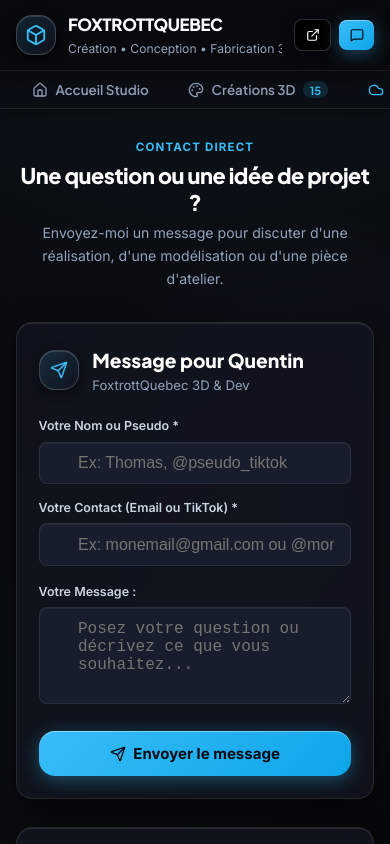
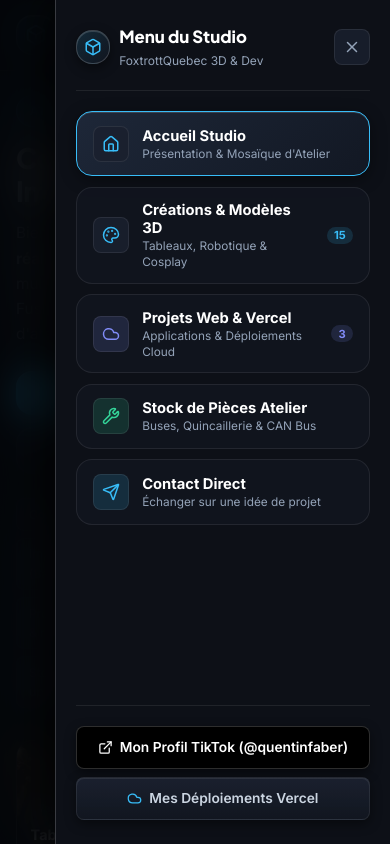
Before and after one commit to Eloura74/card-printer, a React (Vite) app: page / in a window 390 px wide. Both pictures are taken after a click on the button "Ouvrir le menu". Shown: the top 844 px of the page. Built offline with nearby package versions, Linux system fonts and the light colour scheme; the HTML template or start-up script is replaced by a standard one.

Commit message:
feat: ajout du menu burger mobile interactif et fluide

```diff
--- a/src/components/layout/Header.jsx
+++ b/src/components/layout/Header.jsx
@@ -1,59 +1,215 @@
-import React from 'react';
-import { Box, ExternalLink, MessageSquare } from 'lucide-react';
-import { creatorProfile } from '../../data/projectsData';
+import React, { useState } from 'react';
+import {
+  Box,
+  ExternalLink,
+  MessageSquare,
+  Menu,
+  X,
+  Home,
+  Palette,
+  Cloud,
+  Wrench,
+  Send,
+  GitBranch
+} from 'lucide-react';
+import { creatorProfile, projectsList } from '../../data/projectsData';
+import { vercelProjectsList, vercelProfile } from '../../data/vercelProjectsData';
 
 export default function Header({ activeTab, setActiveTab }) {
+  const [mobileMenuOpen, setMobileMenuOpen] = useState(false);
+
+  const handleNavClick = (tab) => {
+    setActiveTab(tab);
+    setMobileMenuOpen(false);
+  };
+
   return (
+    <>
       <header className="app-header">
         <div className="app-container header-content">
-        <div className="brand-section" onClick={() => setActiveTab('home')} style={{ cursor: 'pointer' }}>
+          <div className="brand-section" onClick={() => handleNavClick('home')} style={{ cursor: 'pointer' }}>
             <div className="brand-logo-hex">
               <Box style={{ width: 22, height: 22 }} />
             </div>
             <div className="brand-info">
               <h1>
                 <span>FOXTROTTQUEBEC</span>
-              <span style={{ fontSize: '0.78rem', color: 'var(--accent-terracotta)', fontWeight: 600, padding: '0.15rem 0.5rem', background: 'var(--accent-terracotta-subtle)', borderRadius: 999 }}>
-                3D DESIGN
+                <span className="brand-badge-desktop" style={{ fontSize: '0.75rem', color: 'var(--accent-cyan)', fontWeight: 600, padding: '0.15rem 0.5rem', background: 'var(--accent-cyan-subtle)', borderRadius: 999 }}>
+                  3D & DEV
                 </span>
               </h1>
               <p>
                 <span>{creatorProfile.subtitle}</span>
-              <span style={{ color: 'var(--border-subtle)' }}>•</span>
-              <a
-                href={creatorProfile.tiktokUrl}
-                target="_blank"
-                rel="noopener noreferrer"
-                onClick={(e) => e.stopPropagation()}
-                style={{ color: 'var(--accent-terracotta)', fontWeight: 600, textDecoration: 'none' }}
-              >
-                {creatorProfile.tiktokHandle}
-              </a>
               </p>
             </div>
           </div>
 
           <div className="header-actions">
+            {/* Actions visibles sur Desktop */}
+            <div className="header-desktop-actions">
               <a
                 href={creatorProfile.tiktokUrl}
                 target="_blank"
                 rel="noopener noreferrer"
                 className="btn btn-tiktok"
-            title="Voir mon profil complet sur TikTok"
+                title="Voir mon profil TikTok"
               >
                 <ExternalLink style={{ width: 14, height: 14 }} />
                 <span>Mon TikTok</span>
               </a>
 
               <button
-            onClick={() => setActiveTab('contact')}
+                onClick={() => handleNavClick('contact')}
                 className="btn btn-primary"
               >
                 <MessageSquare style={{ width: 14, height: 14 }} />
                 <span>Contact & Idées</span>
               </button>
             </div>
+
+            {/* Bouton Hamburger Mobile */}
+            <button
+              className="mobile-burger-btn"
+              onClick={() => setMobileMenuOpen(!mobileMenuOpen)}
+              aria-label={mobileMenuOpen ? "Fermer le menu" : "Ouvrir le menu"}
+            >
+              {mobileMenuOpen ? (
+                <X style={{ width: 22, height: 22, color: '#ffffff' }} />
+              ) : (
+                <Menu style={{ width: 22, height: 22, color: 'var(--accent-cyan)' }} />
+              )}
+            </button>
+          </div>
         </div>
       </header>
+
+      {/* Menu Tiroir Mobile (Drawer) */}
+      {mobileMenuOpen && (
+        <div className="mobile-drawer-overlay" onClick={() => setMobileMenuOpen(false)}>
+          <div className="mobile-drawer-card" onClick={(e) => e.stopPropagation()}>
+            <div className="mobile-drawer-header">
+              <div style={{ display: 'flex', alignItems: 'center', gap: '0.6rem' }}>
+                <div className="brand-logo-hex" style={{ width: 34, height: 34 }}>
+                  <Box style={{ width: 18, height: 18 }} />
+                </div>
+                <div>
+                  <h3 style={{ fontFamily: 'var(--font-display)', fontSize: '1.05rem', fontWeight: 800, color: '#ffffff' }}>
+                    Menu du Studio
+                  </h3>
+                  <p style={{ fontSize: '0.75rem', color: 'var(--text-muted)' }}>
+                    FoxtrottQuebec 3D & Dev
+                  </p>
+                </div>
+              </div>
+
+              <button
+                className="close-btn"
+                onClick={() => setMobileMenuOpen(false)}
+                style={{ position: 'static' }}
+              >
+                <X style={{ width: 18, height: 18 }} />
+              </button>
+            </div>
+
+            {/* Liste des Liens de Navigation Mobile */}
+            <div className="mobile-nav-list">
+              <button
+                onClick={() => handleNavClick('home')}
+                className={`mobile-nav-item ${activeTab === 'home' ? 'active' : ''}`}
+              >
+                <div className="mobile-nav-icon">
+                  <Home style={{ width: 18, height: 18 }} />
+                </div>
+                <div style={{ textAlign: 'left' }}>
+                  <strong>Accueil Studio</strong>
+                  <small>Présentation & Mosaïque d'Atelier</small>
+                </div>
+              </button>
+
+              <button
+                onClick={() => handleNavClick('gallery')}
+                className={`mobile-nav-item ${activeTab === 'gallery' ? 'active' : ''}`}
+              >
+                <div className="mobile-nav-icon">
+                  <Palette style={{ width: 18, height: 18 }} />
+                </div>
+                <div style={{ textAlign: 'left', flex: 1 }}>
+                  <strong>Créations & Modèles 3D</strong>
+                  <small>Tableaux, Robotique & Cosplay</small>
+                </div>
+                <span className="nav-pill-badge">{projectsList.length}</span>
+              </button>
+
+              <button
+                onClick={() => handleNavClick('vercel')}
+                className={`mobile-nav-item ${activeTab === 'vercel' ? 'active' : ''}`}
+              >
+                <div className="mobile-nav-icon" style={{ color: 'var(--accent-indigo)', background: 'rgba(129, 140, 248, 0.15)' }}>
+                  <Cloud style={{ width: 18, height: 18 }} />
+                </div>
+                <div style={{ textAlign: 'left', flex: 1 }}>
+                  <strong>Projets Web & Vercel</strong>
+                  <small>Applications & Déploiements Cloud</small>
+                </div>
+                <span className="nav-pill-badge" style={{ color: 'var(--accent-indigo)', background: 'rgba(129, 140, 248, 0.15)' }}>
+                  {vercelProjectsList.length}
+                </span>
+              </button>
+
+              <button
+                onClick={() => handleNavClick('workshop')}
+                className={`mobile-nav-item ${activeTab === 'workshop' ? 'active' : ''}`}
+              >
+                <div className="mobile-nav-icon" style={{ color: 'var(--accent-sage)', background: 'rgba(52, 211, 153, 0.15)' }}>
+                  <Wrench style={{ width: 18, height: 18 }} />
+                </div>
+                <div style={{ textAlign: 'left' }}>
+                  <strong>Stock de Pièces Atelier</strong>
+                  <small>Buses, Quincaillerie & CAN Bus</small>
+                </div>
+              </button>
+
+              <button
+                onClick={() => handleNavClick('contact')}
+                className={`mobile-nav-item ${activeTab === 'contact' ? 'active' : ''}`}
+              >
+                <div className="mobile-nav-icon" style={{ color: 'var(--accent-cyan)', background: 'rgba(56, 189, 248, 0.15)' }}>
+                  <Send style={{ width: 18, height: 18 }} />
+                </div>
+                <div style={{ textAlign: 'left' }}>
+                  <strong>Contact Direct</strong>
+                  <small>Échanger sur une idée de projet</small>
+                </div>
+              </button>
+            </div>
+
+            {/* Liens Réseaux Externes dans le Menu Mobile */}
+            <div className="mobile-drawer-footer">
+              <a
+                href={creatorProfile.tiktokUrl}
+                target="_blank"
+                rel="noopener noreferrer"
+                className="btn btn-tiktok"
+                style={{ width: '100%', justifyContent: 'center' }}
+              >
+                <ExternalLink style={{ width: 15, height: 15 }} />
+                <span>Mon Profil TikTok ({creatorProfile.tiktokHandle})</span>
+              </a>
+
+              <a
+                href={vercelProfile.vercelUrl}
+                target="_blank"
+                rel="noopener noreferrer"
+                className="btn btn-secondary"
+                style={{ width: '100%', justifyContent: 'center', marginTop: '0.5rem' }}
+              >
+                <Cloud style={{ width: 15, height: 15, color: 'var(--accent-cyan)' }} />
+                <span>Mes Déploiements Vercel</span>
+              </a>
+            </div>
+          </div>
+        </div>
+      )}
+    </>
   );
 }
--- a/src/index.css
+++ b/src/index.css
@@ -1,7 +1,7 @@
 @import url('https://fonts.googleapis.com/css2?family=Plus+Jakarta+Sans:wght@300;400;500;600;700;800;900&family=Inter:wght@300;400;500;600;700&family=JetBrains+Mono:wght@400;500;600&display=swap');
 
 /* ==========================================================================
-   DESIGN SYSTEM LUXE SOMBRE & 100% MOBILE RESPONSIVE — FOXTROTTQUEBEC 3D
+   DESIGN SYSTEM LUXE SOMBRE & MENU BURGER MOBILE — FOXTROTTQUEBEC 3D & DEV
    ========================================================================== */
 :root {
   --font-display: 'Plus Jakarta Sans', -apple-system, BlinkMacSystemFont, sans-serif;
@@ -10,7 +10,7 @@
 
   /* Arrière-plans sombres & Verre dépoli */
   --bg-app: #08090d;
-  --bg-header: rgba(8, 9, 13, 0.88);
+  --bg-header: rgba(8, 9, 13, 0.9);
   --bg-surface: rgba(18, 22, 32, 0.75);
   --bg-surface-elevated: rgba(26, 32, 46, 0.85);
   --bg-surface-hover: rgba(33, 41, 58, 0.95);
@@ -63,7 +63,7 @@
   --transition-smooth: 0.35s cubic-bezier(0.16, 1, 0.3, 1);
 }
 
-/* Reset & Fond Immersif */
+/* Reset & Base */
 * {
   box-sizing: border-box;
   margin: 0;
@@ -88,22 +88,6 @@
     radial-gradient(circle at 85% 60%, rgba(129, 140, 248, 0.05) 0%, transparent 50%),
     radial-gradient(circle at 10% 80%, rgba(52, 211, 153, 0.03) 0%, transparent 50%);
   background-attachment: fixed;
-}
-
-/* Scrollbar discrète */
-::-webkit-scrollbar {
-  width: 6px;
-  height: 6px;
-}
-::-webkit-scrollbar-track {
-  background: var(--bg-app);
-}
-::-webkit-scrollbar-thumb {
-  background: #1e2433;
-  border-radius: 4px;
-}
-::-webkit-scrollbar-thumb:hover {
-  background: #333d52;
 }
 
 /* Layout */
@@ -161,10 +145,6 @@
   border-color: var(--accent-cyan);
 }
 
-.brand-info {
-  min-width: 0;
-}
-
 .brand-info h1 {
   font-family: var(--font-display);
   font-size: 1.05rem;
@@ -184,18 +164,144 @@
   align-items: center;
   gap: 0.35rem;
   white-space: nowrap;
-  overflow: hidden;
-  text-overflow: ellipsis;
 }
 
 .header-actions {
   display: flex;
   align-items: center;
-  gap: 0.5rem;
+  gap: 0.65rem;
+}
+
+.header-desktop-actions {
+  display: flex;
+  align-items: center;
+  gap: 0.65rem;
+}
+
+/* Bouton Burger Mobile */
+.mobile-burger-btn {
+  display: none; /* Masqué sur Desktop */
+  width: 42px;
+  height: 42px;
+  border-radius: var(--radius-sm);
+  background: var(--bg-surface-elevated);
+  border: 1px solid var(--border-highlight);
+  align-items: center;
+  justify-content: center;
+  cursor: pointer;
+  box-shadow: var(--shadow-sm);
+  transition: all var(--transition-fast);
+  touch-action: manipulation;
+}
+
+.mobile-burger-btn:hover {
+  background: var(--bg-surface-hover);
+  border-color: var(--accent-cyan);
+}
+
+/* Tiroir Mobile (Drawer Menu) */
+.mobile-drawer-overlay {
+  position: fixed;
+  inset: 0;
+  z-index: 90;
+  background: rgba(4, 6, 10, 0.85);
+  backdrop-filter: blur(20px);
+  -webkit-backdrop-filter: blur(20px);
+  display: flex;
+  justify-content: flex-end;
+  animation: fadeIn 0.2s ease;
+}
+
+.mobile-drawer-card {
+  width: 86%;
+  max-width: 360px;
+  height: 100vh;
+  background: #0d1017;
+  border-left: 1px solid var(--border-highlight);
+  box-shadow: -10px 0 40px rgba(0, 0, 0, 0.8);
+  padding: 1.5rem 1.25rem;
+  display: flex;
+  flex-direction: column;
+  justify-content: space-between;
+  overflow-y: auto;
+  animation: slideInRight 0.25s cubic-bezier(0.16, 1, 0.3, 1);
+}
+
+@keyframes slideInRight {
+  from { transform: translateX(100%); }
+  to { transform: translateX(0); }
+}
+
+.mobile-drawer-header {
+  display: flex;
+  align-items: center;
+  justify-content: space-between;
+  padding-bottom: 1.25rem;
+  border-bottom: 1px solid var(--border-subtle);
+  margin-bottom: 1.25rem;
+}
+
+.mobile-nav-list {
+  display: flex;
+  flex-direction: column;
+  gap: 0.65rem;
+  flex: 1;
+}
+
+.mobile-nav-item {
+  display: flex;
+  align-items: center;
+  gap: 0.85rem;
+  width: 100%;
+  padding: 0.85rem 1rem;
+  border-radius: var(--radius-md);
+  background: var(--bg-surface);
+  border: 1px solid var(--border-subtle);
+  color: var(--text-main);
+  cursor: pointer;
+  transition: all var(--transition-fast);
+  text-decoration: none;
+  font-family: var(--font-sans);
+}
+
+.mobile-nav-item strong {
+  display: block;
+  font-size: 0.92rem;
+  font-weight: 700;
+  color: #ffffff;
+}
+
+.mobile-nav-item small {
+  font-size: 0.74rem;
+  color: var(--text-muted);
+}
+
+.mobile-nav-icon {
+  width: 36px;
+  height: 36px;
+  border-radius: var(--radius-sm);
+  background: var(--bg-surface-elevated);
+  border: 1px solid var(--border-subtle);
+  display: flex;
+  align-items: center;
+  justify-content: center;
+  color: var(--accent-cyan);
   flex-shrink: 0;
 }
 
-/* Main Nav Bar (Optimisé Mobile Scroll Horizontal) */
+.mobile-nav-item:hover, .mobile-nav-item.active {
+  background: linear-gradient(135deg, rgba(30, 40, 58, 0.95) 0%, rgba(18, 24, 36, 0.95) 100%);
+  border-color: var(--accent-cyan);
+  box-shadow: 0 4px 16px rgba(0, 0, 0, 0.4), inset 0 1px 0 rgba(255, 255, 255, 0.15);
+}
+
+.mobile-drawer-footer {
+  padding-top: 1.25rem;
+  border-top: 1px solid var(--border-subtle);
+  margin-top: 1.25rem;
+}
+
+/* Main Nav Bar (Desktop Only) */
 .main-nav-bar {
   border-bottom: 1px solid var(--border-subtle);
   background: rgba(12, 15, 22, 0.8);
@@ -210,33 +316,24 @@
 .main-nav-inner {
   display: flex;
   gap: 0.45rem;
-  overflow-x: auto;
   padding: 0.5rem 0;
-  scrollbar-width: none;
-  -webkit-overflow-scrolling: touch;
-}
-
-.main-nav-inner::-webkit-scrollbar {
-  display: none;
 }
 
 .nav-pill-btn {
   display: inline-flex;
   align-items: center;
   gap: 0.45rem;
-  padding: 0.55rem 0.95rem;
+  padding: 0.55rem 1rem;
   border-radius: var(--radius-pill);
   background: transparent;
   color: var(--text-muted);
   border: 1px solid transparent;
   font-family: var(--font-display);
-  font-size: 0.84rem;
+  font-size: 0.85rem;
   font-weight: 600;
   cursor: pointer;
   transition: all var(--transition-fast);
   white-space: nowrap;
-  flex-shrink: 0;
-  touch-action: manipulation;
 }
 
 .nav-pill-btn:hover {
@@ -266,7 +363,7 @@
   padding-bottom: 4rem;
 }
 
-/* Buttons (Tactiles & Confortables) */
+/* Buttons */
 .btn {
   display: inline-flex;
   align-items: center;
@@ -300,10 +397,6 @@
 .btn-primary:hover {
   transform: translateY(-2px);
   box-shadow: 0 6px 24px rgba(56, 189, 248, 0.5), inset 0 1px 0 rgba(255, 255, 255, 0.6);
-}
-
-.btn-primary:active {
-  transform: translateY(0);
 }
 
 .btn-secondary {
@@ -894,7 +987,7 @@
   border-radius: var(--radius-sm);
   padding: 0.7rem 1rem 0.7rem 2.4rem;
   color: #ffffff;
-  font-size: 16px; /* Empêche le zoom auto sur iOS Safari */
+  font-size: 16px;
   outline: none;
   transition: all var(--transition-fast);
   box-shadow: inset 0 1px 0 rgba(255, 255, 255, 0.05);
@@ -986,7 +1079,7 @@
   line-height: 1;
 }
 
-/* Modals (100% Mobile Safe) */
+/* Modals */
 .modal-overlay {
   position: fixed;
   inset: 0;
@@ -1043,9 +1136,6 @@
 }
 
 .close-btn {
-  position: absolute;
-  top: 0.9rem;
-  right: 0.9rem;
   background: var(--bg-surface-elevated);
   border: 1px solid var(--border-subtle);
   color: var(--text-muted);
@@ -1220,7 +1310,7 @@
 }
 
 /* ==========================================================================
-   MEDIA QUERIES AVANCÉES (TABLETTE & MOBILE SMARTPHONE)
+   RESPONSIVE BREAKPOINTS (BURGER SUR MOBILE & NAVBAR SUR DESKTOP)
    ========================================================================== */
 
 @media (max-width: 900px) {
@@ -1237,7 +1327,24 @@
   }
 }
 
-@media (max-width: 640px) {
+/* BASCULE VERS MENU BURGER SUR MOBILE */
+@media (max-width: 768px) {
+  .header-desktop-actions {
+    display: none; /* Cache les boutons desktop */
+  }
+
+  .mobile-burger-btn {
+    display: flex; /* Active le bouton Burger */
+  }
+
+  .main-nav-bar {
+    display: none; /* Cache la barre d'onglets au profit du menu burger */
+  }
+
+  .brand-badge-desktop {
+    display: none;
+  }
+
   .app-container {
     padding: 0 1rem;
   }
@@ -1247,20 +1354,6 @@
     padding-bottom: 3rem;
   }
 
-  /* Header compact */
-  .brand-info h1 span:last-child {
-    display: none; /* Cache le tag 3D DESIGN secondaire pour garder l'en-tête très épuré */
-  }
-
-  .header-actions .btn span {
-    display: none; /* Affiche uniquement l'icône sur petit écran */
-  }
-
-  .header-actions .btn {
-    padding: 0.5rem 0.65rem;
-  }
-
-  /* Hero */
   .hero-main-title {
     font-size: 1.75rem;
   }
@@ -1274,7 +1367,6 @@
     width: 100%;
   }
 
-  /* Mosaïque Hero en 2 colonnes adaptées */
   .hero-visual-mosaic {
     grid-template-columns: 1fr 1fr;
     grid-template-rows: 120px;
@@ -1288,7 +1380,6 @@
     display: none;
   }
 
-  /* Grilles 1 Colonne Fluide */
   .portfolio-grid {
     grid-template-columns: 1fr;
     gap: 1.15rem;
@@ -1312,7 +1403,6 @@
     grid-template-columns: 1fr;
   }
 
-  /* Modales */
   .modal-overlay {
     padding: 0.75rem;
   }
@@ -1339,11 +1429,6 @@
     height: 420px;
   }
 
-  /* Contact Form */
-  .contact-form-card form > div[style*="grid-template-columns: 1fr 1fr"] {
-    grid-template-columns: 1fr !important;
-  }
-
   .vercel-banner-actions {
     width: 100%;
     flex-direction: column;
```
Lines whose indentation alone changed are shown as unchanged.
